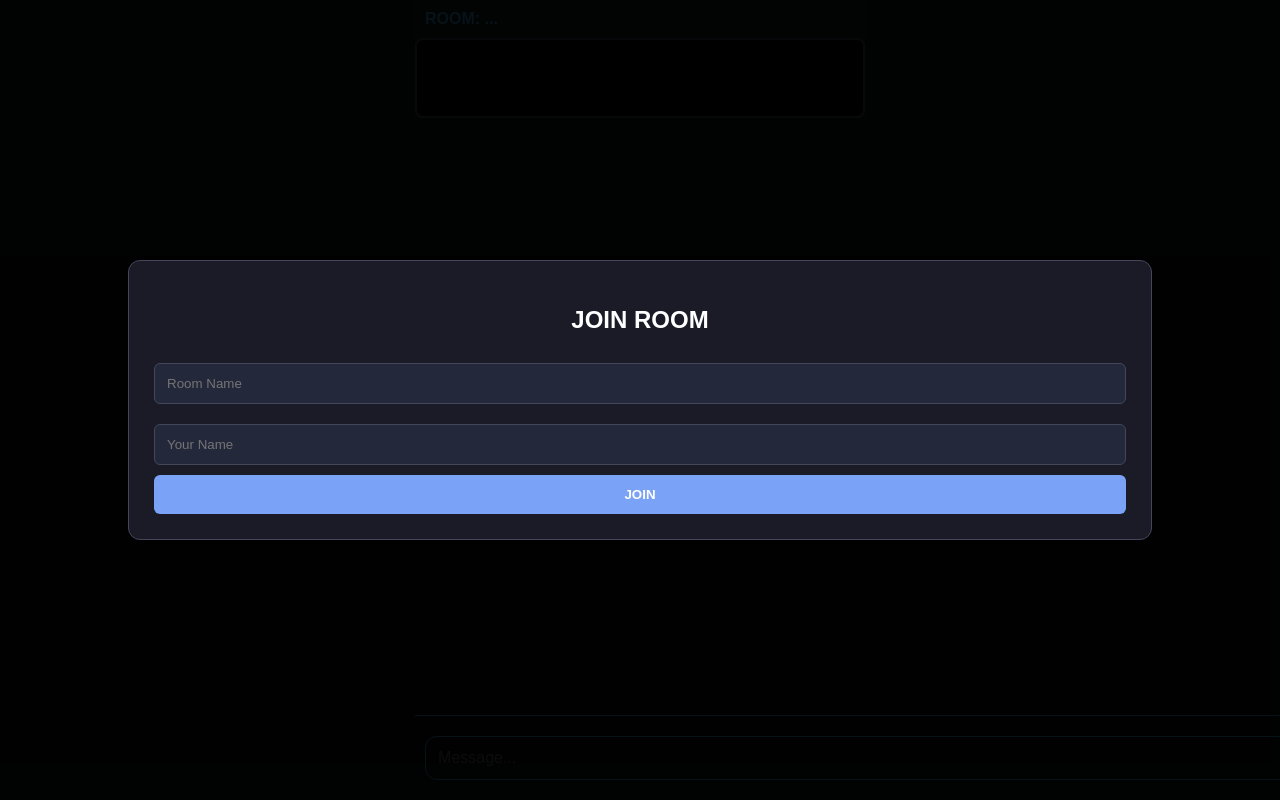
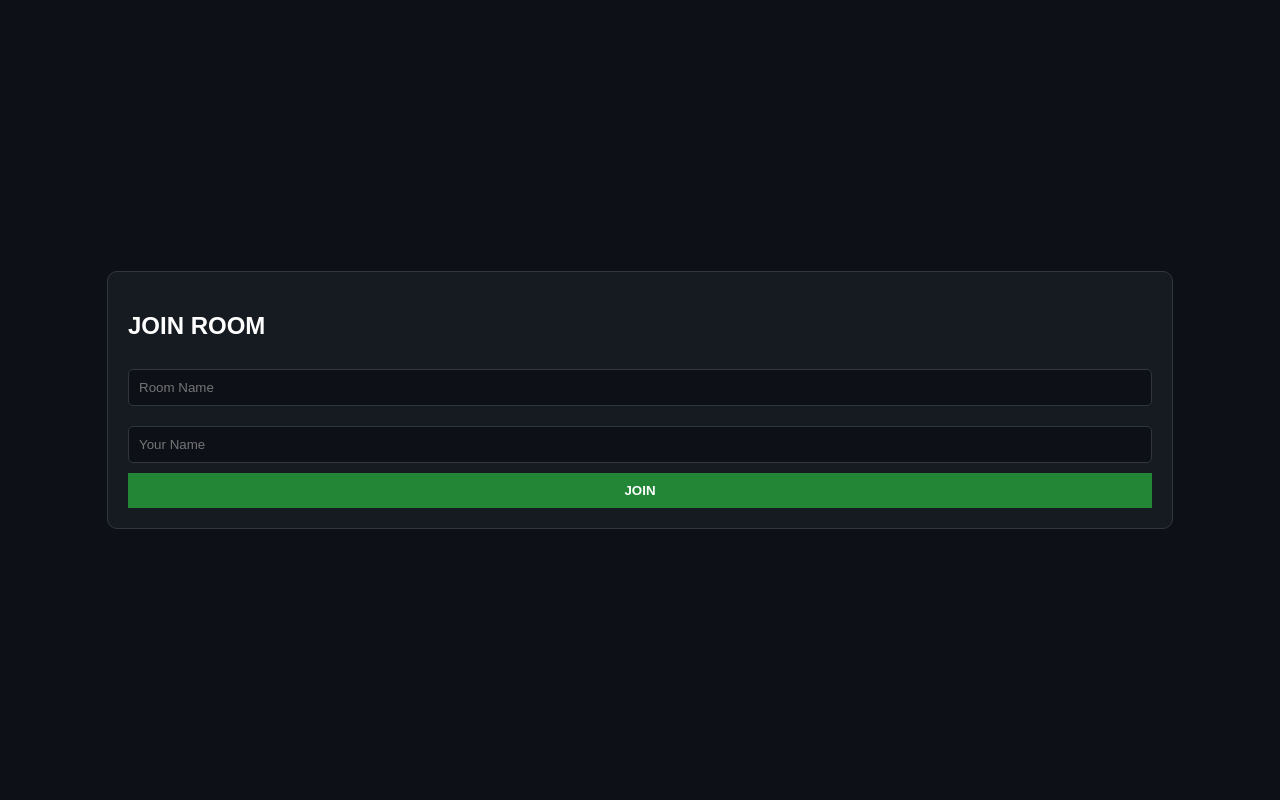
Before and after one commit to FisherkingX/coding, a Flask app: page / in a window 1280 px wide. Run offline with Flask 3, Linux system fonts and the light colour scheme; some libraries are stand-ins or nearby versions.

Commit message:
Update index.html

```diff
--- a/templates/index.html
+++ b/templates/index.html
@@ -2,23 +2,19 @@
 <html lang="en">
 <head>
     <meta charset="UTF-8">
+    <title>Document</title>
     <meta name="viewport" content="width=device-width, initial-scale=1.0">
-    <title>Pro Chat</title>
-    <link rel="stylesheet" href="{{ url_for('static', filename='style.css') }}">
-    <script src="https://unpkg.com/peerjs@1.4.7/dist/peerjs.min.js"></script>
     <style>
-        body { background: #0d1117; color: white; margin: 0; font-family: sans-serif; }
-        .modal-overlay { position: fixed; top: 0; left: 0; width: 100%; height: 100%; background: rgba(0,0,0,0.9); display: flex; justify-content: center; align-items: center; z-index: 1000; }
-        .modal-content { background: #1a1b26; padding: 25px; border-radius: 12px; width: 80%; border: 1px solid #44475a; text-align: center; }
-        input { width: 100%; padding: 12px; margin: 10px 0; background: #24283b; border: 1px solid #44475a; color: white; border-radius: 6px; box-sizing: border-box; }
-        .btn-join { width: 100%; padding: 12px; background: #7aa2f7; border: none; color: white; font-weight: bold; border-radius: 6px; }
-        .input-area { display: flex; padding: 10px; gap: 5px; position: fixed; bottom: 0; width: 100%; background: #0d1117; }
-        .btn { padding: 10px; background: #24283b; border: 1px solid #44475a; color: white; border-radius: 6px; flex: 1; }
+        body { background: #0d1117; color: white; font-family: sans-serif; margin: 0; }
+        .modal-overlay { position: fixed; top: 0; left: 0; width: 100%; height: 100%; background: #0d1117; display: flex; justify-content: center; align-items: center; z-index: 1000; }
+        .modal-content { background: #161b22; padding: 20px; border-radius: 10px; border: 1px solid #30363d; width: 80%; }
+        input { width: 100%; padding: 10px; margin: 10px 0; background: #0d1117; border: 1px solid #30363d; color: white; border-radius: 5px; box-sizing: border-box; }
+        .btn-join { width: 100%; padding: 10px; background: #238636; border: none; color: white; font-weight: bold; cursor: pointer; }
+        .controls { display: flex; gap: 5px; padding: 10px; background: #161b22; }
+        .btn { padding: 10px; background: #30363d; border: none; color: white; flex: 1; border-radius: 5px; }
     </style>
 </head>
 <body>
-    <div class="chat-app">
-        <h2 id="room-display" style="padding:10px;">ROOM: ...</h2>
     <div id="setupModal" class="modal-overlay">
         <div class="modal-content">
             <h2>JOIN ROOM</h2>
@@ -28,19 +24,15 @@
         </div>
     </div>
 
-        <video id="local-video" autoplay muted playsinline style="width:100%; max-height:200px; background:black;"></video>
-        <div id="chat-window" style="padding:10px;"></div>
+    <video id="local-video" autoplay muted playsinline style="width:100%; background:black;"></video>
 
-        <div class="input-area">
-            <input type="text" id="user-msg" placeholder="Message...">
-            <button class="btn" onclick="sendMessage()">SEND</button>
-            <button class="btn" id="private-btn" onclick="togglePrivate()">🔒</button>
-            <button class="btn" id="mic-btn" onclick="toggleMic()">🎙️</button>
-            <button class="btn" id="cam-btn" onclick="toggleCam()">📷</button>
+    <div class="controls">
+        <button class="btn" onclick="toggleMic()">🎙️</button>
+        <button class="btn" onclick="toggleCam()">📷</button>
         <button class="btn" onclick="document.getElementById('file-input').click()">📁</button>
     </div>
     <input type="file" id="file-input" style="display:none;" onchange="sendFile()">
-    </div>
+
     <script src="https://cdnjs.cloudflare.com/ajax/libs/socket.io/4.0.1/socket.io.js"></script>
     <script src="{{ url_for('static', filename='script.js') }}"></script>
 </body>
```
Lines whose indentation alone changed are shown as unchanged.
